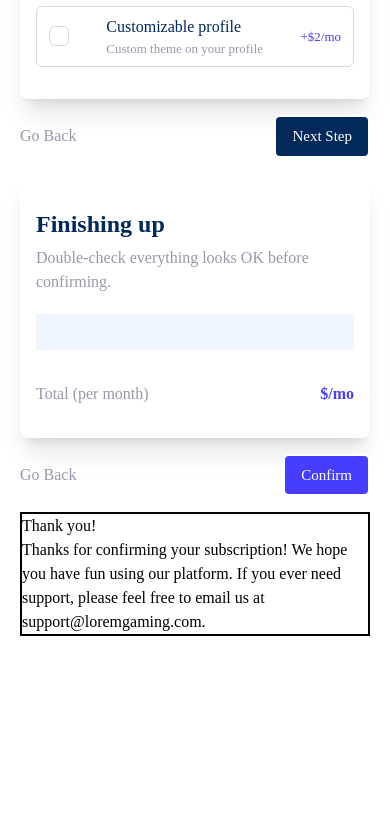
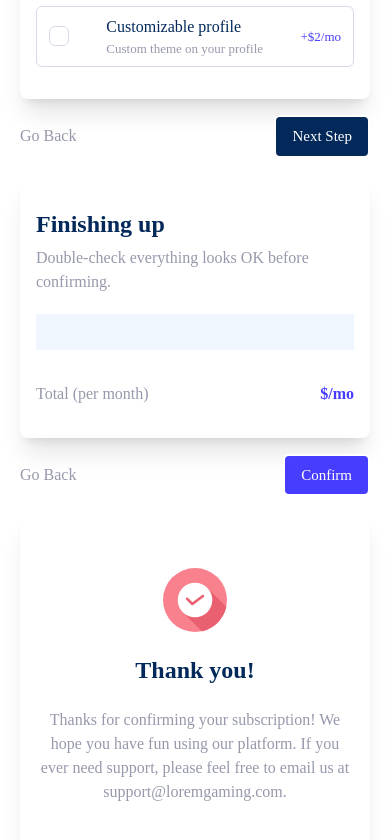
Before and after one commit to wx-it/multi-step-form, a React (Create React App) app: page / in a window 390 px wide. Shown: the part 1362-2202 px from the top of the page. Before the commit the page ends 1998 px from the top, so only its background shows below. Built offline with nearby package versions, Linux system fonts and the light colour scheme.

Commit message:
step 5 mobile styling done

```diff
--- a/src/App.jsx
+++ b/src/App.jsx
@@ -4,7 +4,6 @@ import Step2 from "./components/Step2";
 import Step3 from "./components/Step3";
 import Step4 from "./components/Step4";
 import Step5 from "./components/Step5";
-import Divs from "./components/Divs";
 import data from "./data";
 import plansData from "./plansData";
 import { useState } from "react";
@@ -127,10 +126,17 @@ function getSquares(){
        toggleSquare={toggleSquare}
        getSquares={getSquares}
        getBoxes={getBoxes}
-       change={change}
        getAll={getAll}
        />
-      <Step4 total={total} addOns={addOns} plans={plans} toggle={toggle} time={time} toggleChange={toggleChange} change={change} />
+      <Step4
+       total={total}
+       addOns={addOns}
+       plans={plans}
+       toggle={toggle}
+       time={time}
+       toggleChange={toggleChange}
+       change={change}
+       />
       <Step5  />
 
       </div>
--- a/src/components/Step5.jsx
+++ b/src/components/Step5.jsx
@@ -1,13 +1,12 @@
-import React from 'react'
+import iconThankYou from '../assets/images/icon-thank-you.svg'
 
 const Step5 = () => {
   return (
-    <div className='border-2 border-black'>
-         <h3>
-    Thank you!
-  </h3>
+    <div className='rounded-lg shadow-xl flex flex-col items-center justify-evenly space-y-5 py-14'>
+      <img className='w-16' src={iconThankYou} alt="" />
+      <h3 className='text-Marine-blue text-xl font-bold'>Thank you!</h3>
 
-<p>
+<p className='text-center text-Cool-gray px-4'>
   Thanks for confirming your subscription! We hope you have fun
   using our platform. If you ever need support, please feel free
   to email us at support@loremgaming.com.
```
